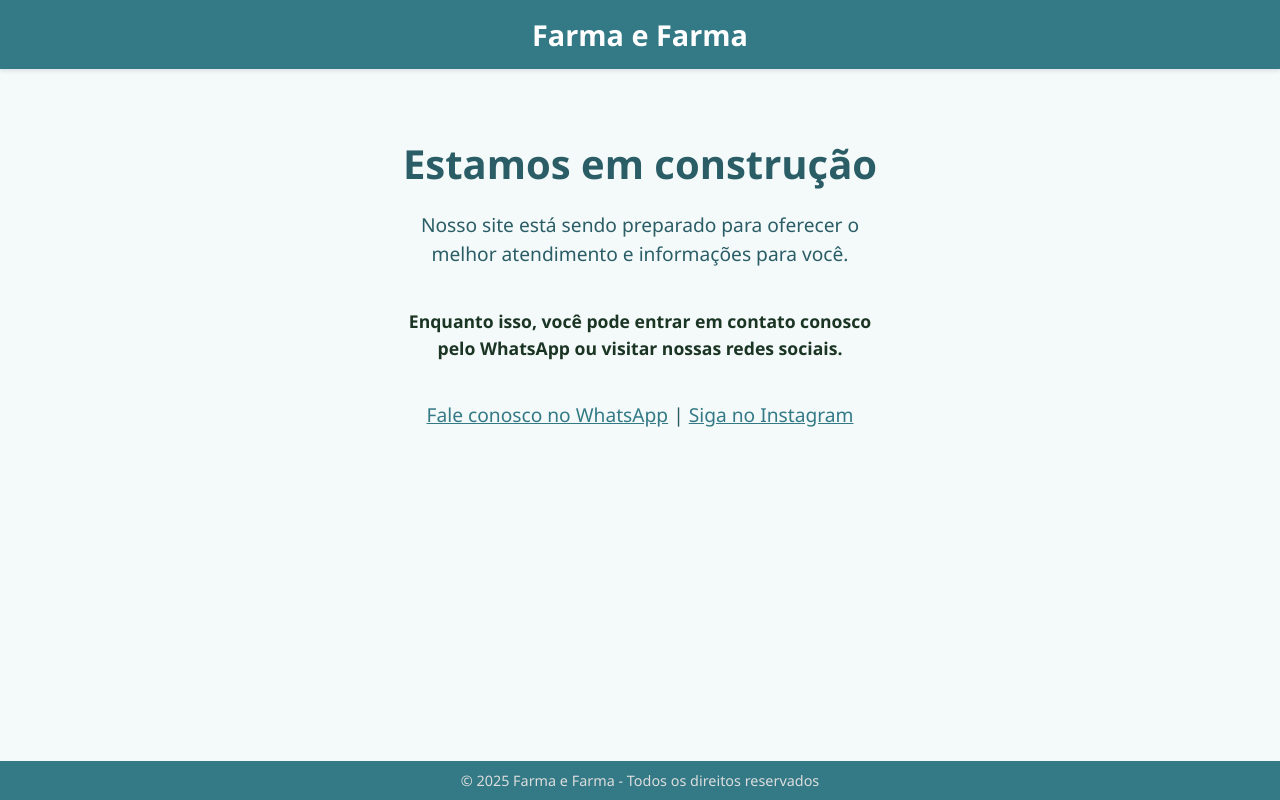
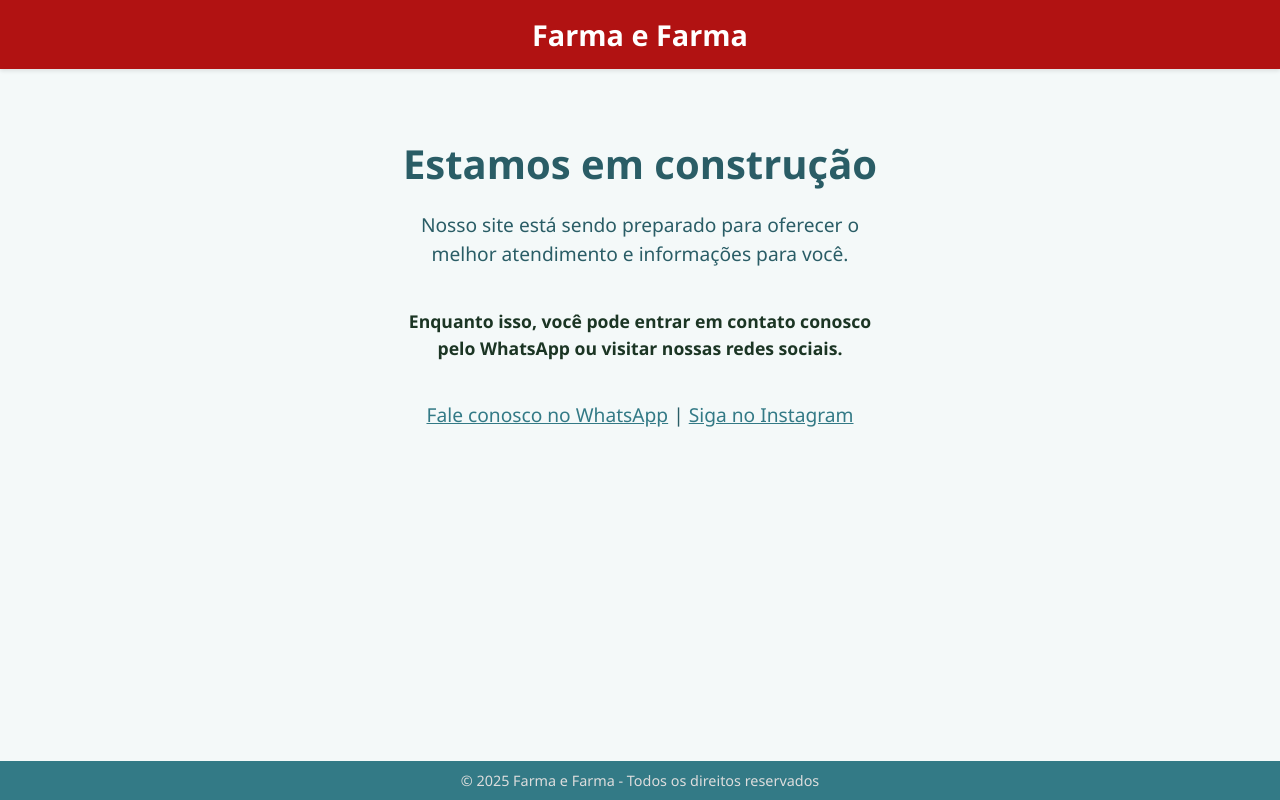
Before and after one commit to ctakamiya/farmaefarmamogi, a plain HTML site: page index.html in a window 1280 px wide. Drawn offline with Linux system fonts and the light colour scheme.

Commit message:
Dev - adequação

```diff
--- a/index.html
+++ b/index.html
@@ -19,7 +19,7 @@
       text-align: center;
     }
     header {
-      background-color: #337a86;
+      background-color: #b11212;
       width: 100%;
       padding: 15px 0;
       color: #fff;
```
